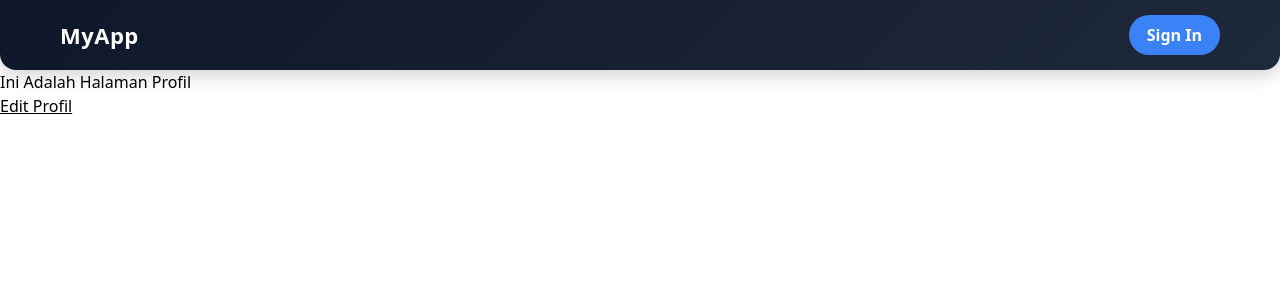
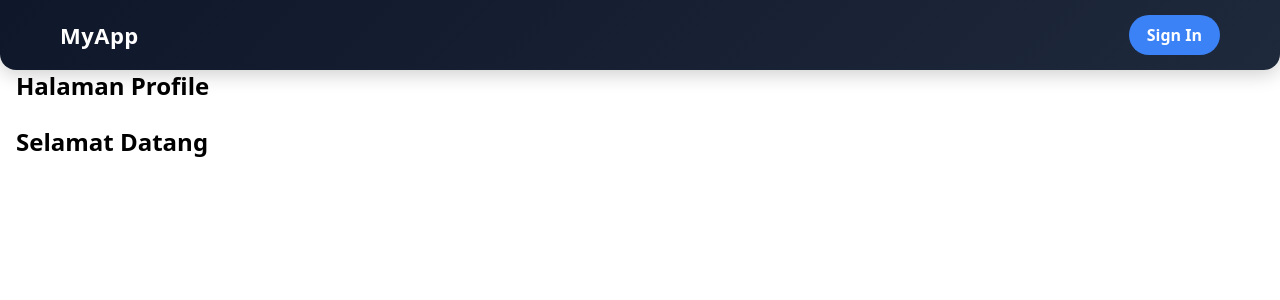
Before and after one commit to adfhsjt/pemograman_framework, a Next.js app in the folder Code/praktikum/my-app/: page /profil in a window 1280 px wide. Shown: the top 300 px of the page. Built offline with nearby package versions, Linux system fonts and the light colour scheme; no server answers.

Commit message:
E. Proteksi Halaman Profile: Buat Halaman Profile

```diff
--- a/Code/praktikum/my-app/src/pages/profil/index.tsx
+++ b/Code/praktikum/my-app/src/pages/profil/index.tsx
@@ -1,15 +1,13 @@
-import Head from 'next/head'
-import Image from 'next/image'
-import { Inter } from 'next/font/google'
-import styles from '@/styles/Home.module.css'
+import {useSession} from "next-auth/react";
 
-const inter = Inter({ subsets: ['latin'] })
-
-export default function Home() {
+const HalamanProfile = () => {
+  const {data}:any = useSession();
   return (
     <div>
-      <h1>Ini Adalah Halaman Profil</h1>
-      <a href="profil/edit">Edit Profil</a>
+      <h1 className="text-2xl font-bold pl-4">Halaman Profile</h1><br />
+      <h1 className="text-2xl font-bold pl-4">Selamat Datang {data?.user?.fullname}</h1><br />
     </div>
   )
 }
+
+export default HalamanProfile;
```
Also changed, not shown: 1 other file (tests, documents, lock files or other folders).
